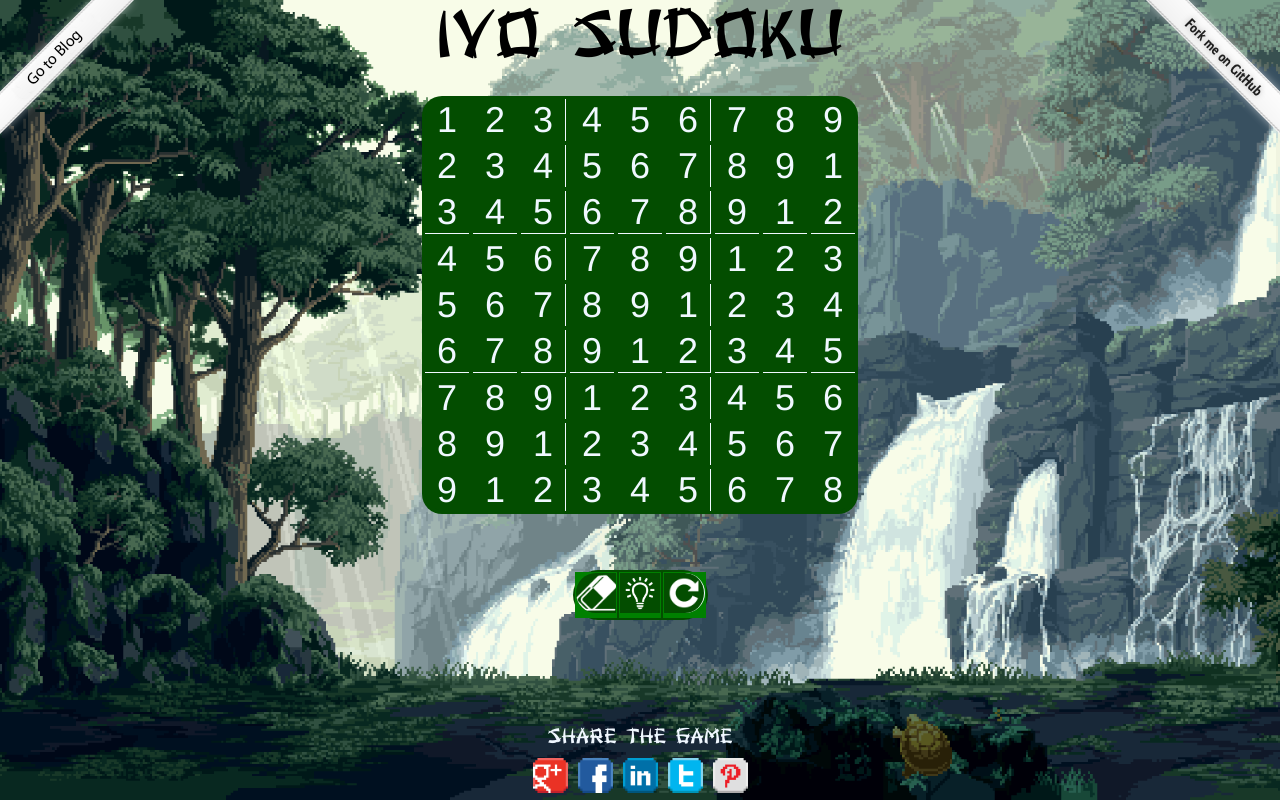
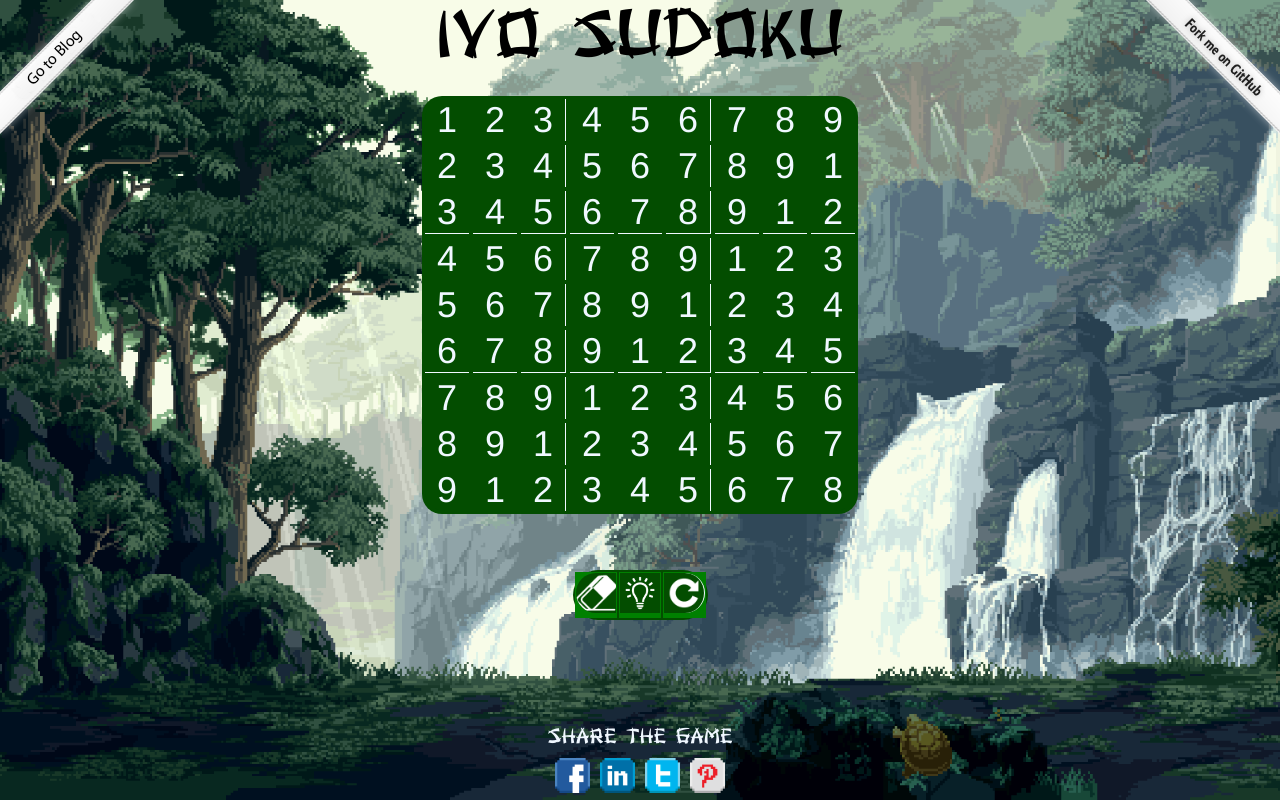
Before and after one commit to ivailop7/IvoSudoku, a React (Create React App) app: page / in a window 1280 px wide. Built offline with nearby package versions, Linux system fonts and the light colour scheme; the HTML template or start-up script is replaced by a standard one.

Commit message:
clear google+ sharing (inactive now)

```diff
--- a/src/components/footer.tsx
+++ b/src/components/footer.tsx
@@ -1,6 +1,5 @@
 import * as React from 'react';
 import facebookImg from '../assets/facebook.png';
-import googleImg from '../assets/google.png';
 import linkedinImg from '../assets/linkedin.png';
 import pinterestImg from '../assets/pinterest.png';
 import twitterImg from '../assets/twitter.png';
@@ -9,9 +8,6 @@ const footer = () => {
     return(
         <div className='shareButtons' id='shareButton'>
             <div className='shareTheGame'>Share the game</div>
-            <a href="https://plus.google.com/share?url=http://sudoku.ivaylopavlov.com">
-                <img src={googleImg} alt="Google" />
-            </a>
             <a href="http://www.facebook.com/sharer.php?u=http://sudoku.ivaylopavlov.com">
                 <img src={facebookImg} alt="Facebook" />
             </a>
```
Also changed, not shown: src/assets/google.png (deleted).
